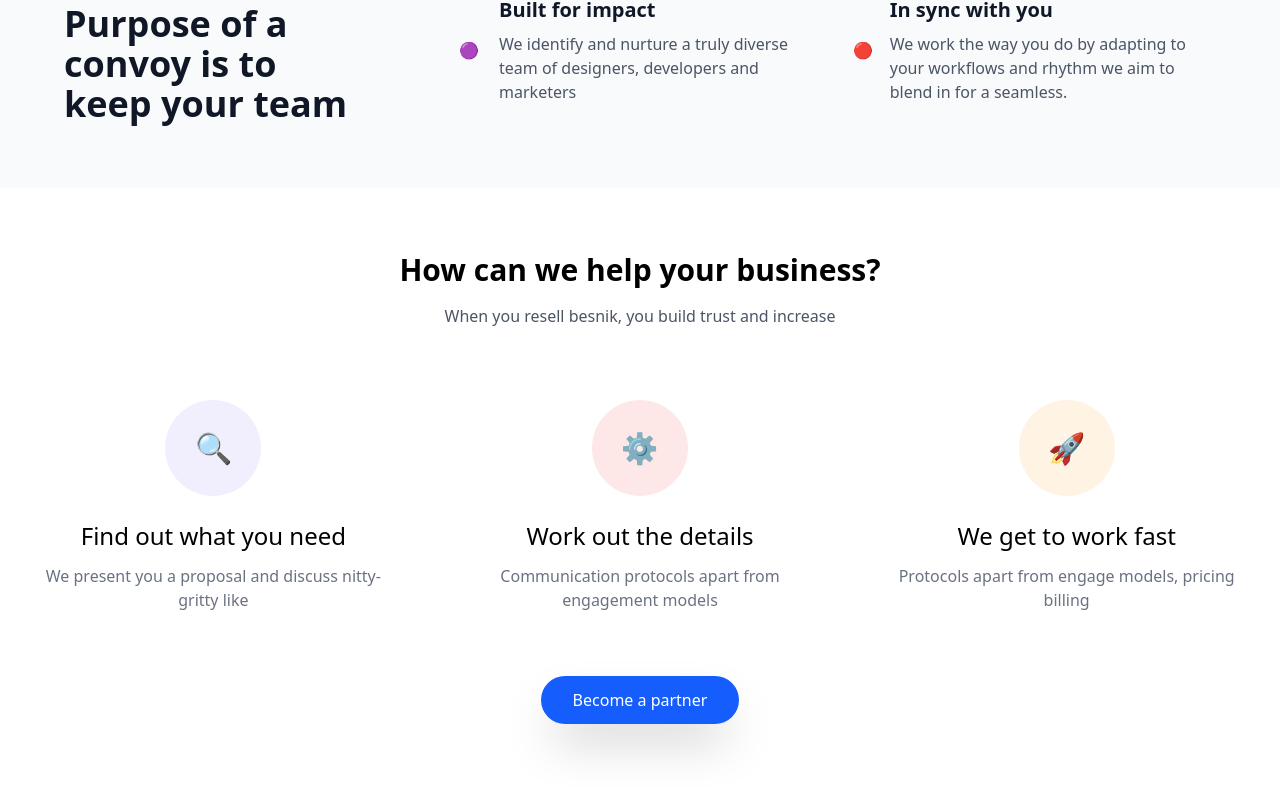
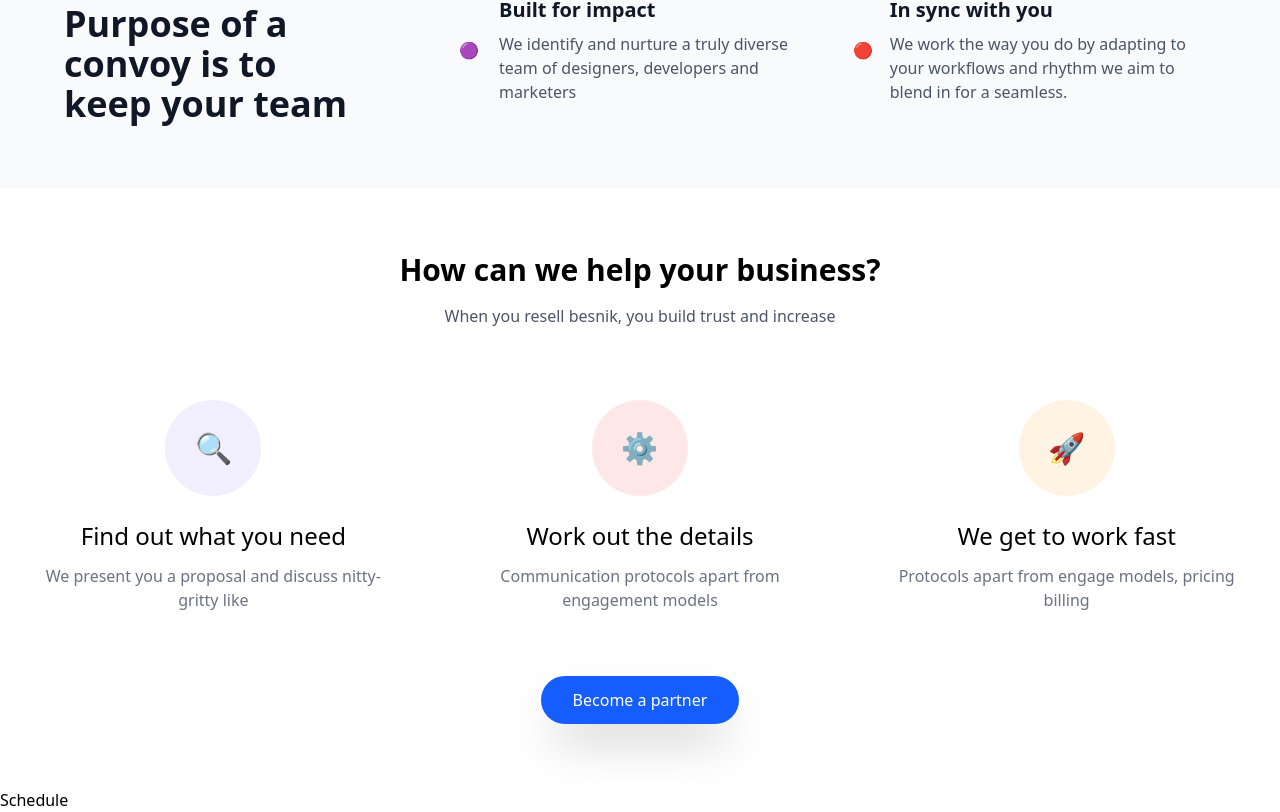
Before and after one commit to xor-xeno/React-Project, a React (Vite) app in the folder basic2/: page / in a window 1280 px wide. Shown: the part 1177-1989 px from the top of the page. Before the commit the page ends 1965 px from the top, so only its background shows below. Built offline with nearby package versions, Linux system fonts and the light colour scheme.

Commit message:
schedule made

```diff
--- a/basic2/src/App.jsx
+++ b/basic2/src/App.jsx
@@ -4,6 +4,7 @@ import Herosc from './components/Herosc'
 import CompanyLogo from './components/CompanyLogo'
 import PurposeSection from './components/PurposeSection'
 import FeaturesSection from './components/FeaturesSection'
+import Schedule from './components/Schedule'
 
 function App() {
 
@@ -16,6 +17,7 @@ function App() {
         <CompanyLogo />
         <PurposeSection />
         <FeaturesSection />
+        <Schedule />
       </div>
     </main>
   )
--- /dev/null
+++ b/basic2/src/components/Schedule.jsx
@@ -0,0 +1,9 @@
+import React from 'react'
+
+const Schedule = () => {
+  return (
+    <div>Schedule</div>
+  )
+}
+
+export default Schedule
```
